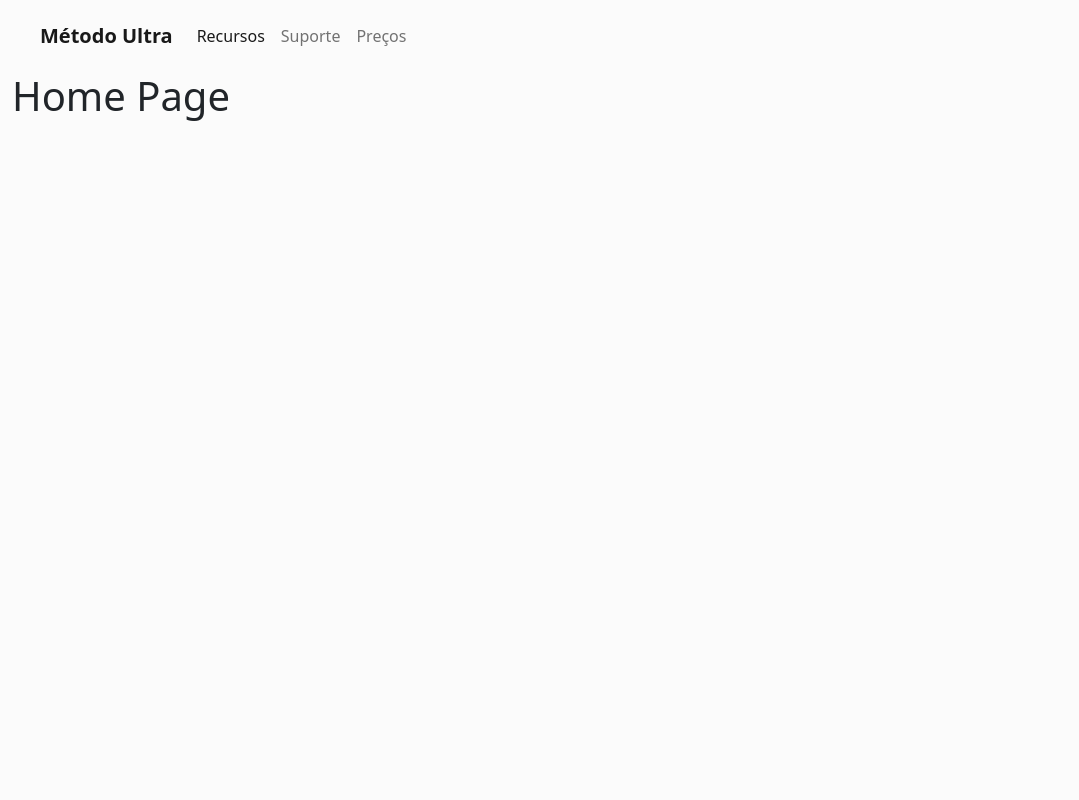
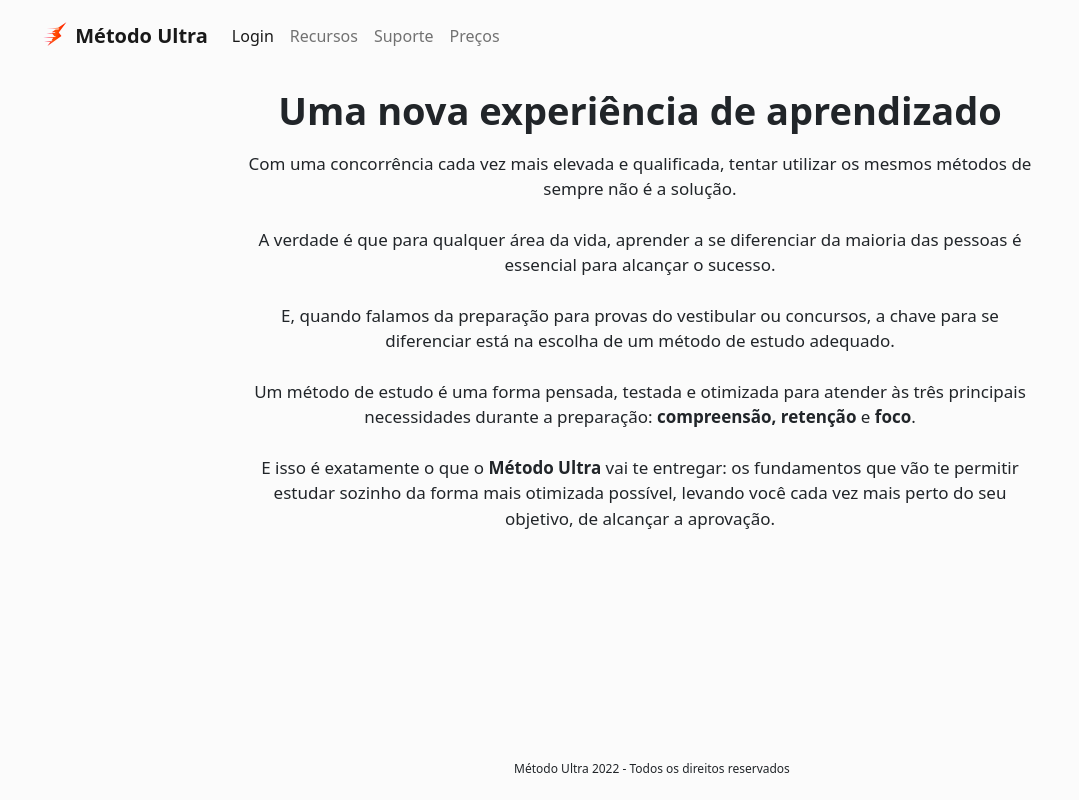
Before and after one commit to thalestmm/UltraProject, a Django app: page / in a window 1280 px wide. Shown: the whole page, without its empty margins (0-1079 px from the left). Run offline with Django 4.2, Linux system fonts and the light colour scheme.

Commit message:
Added information to home page

```diff
--- a/UltraProject/main/templates/main/base.html
+++ b/UltraProject/main/templates/main/base.html
@@ -7,8 +7,23 @@
     <title>{% block title %}Método Ultra{% endblock %}</title>
     {% block style %}
         <style>
-            #body {
+            body {
                 background-color: #FBFBFB;
+            }
+
+            #footer {
+               position:absolute;
+               bottom:0;
+               height:2.5rem;
+            }
+
+            #content {
+                padding-bottom:2.5rem;
+            }
+
+            #main {
+                position: relative;
+                min-height: 100vh;
             }
         </style>
     {% endblock %}
@@ -22,14 +37,20 @@
         {% block navbar %}
         <nav class="navbar navbar-expand-md p-3">
           <div class="container-fluid">
-                  <a class="navbar-brand" href="/"><strong>Método Ultra</strong></a>
+              <a class="navbar-brand" href="/">
+                  {% load static %}
+                  <img src="{% static 'main/media/logo_favicon.svg' %}" width="30" height="24" class="d-inline-block align-text-top">
+                  <strong>Método Ultra</strong></a>
             <button class="navbar-toggler" type="button" data-bs-toggle="collapse" data-bs-target="#navbarNav" aria-controls="navbarNav" aria-expanded="false" aria-label="Toggle navigation">
               <span class="navbar-toggler-icon"></span>
             </button>
             <div class="collapse navbar-collapse" id="navbarNav">
               <ul class="navbar-nav">
                 <li class="nav-item">
-                      <a class="nav-link active" aria-current="page" href="/resources" target="_self">Recursos</a>
+                  <a class="nav-link active" aria-current="page" href="/login" target="_self">Login</a>
+                </li>
+                <li class="nav-item">
+                  <a class="nav-link" href="/resources" target="_self">Recursos</a>
                 </li>
                 <li class="nav-item">
                   <a class="nav-link" href="/support" target="_self">Suporte</a>
@@ -42,16 +63,16 @@
           </div>
         </nav>
         {% endblock %}
-        <div id="content">
+        <div class="container-fluid" id="content">
         {% block content %}
 
         {% endblock %}
         </div>
-        <div id="footer" class="footer">
         {% block footer %}
-
+        <footer id="footer" class="container-fluid" align="center">
+            <p style="font-size: 12px;">Método Ultra 2022 - Todos os direitos reservados</p>
+        </footer>
         {% endblock %}
-        </div>
     </div>
 
     <script src="https://cdn.jsdelivr.net/npm/bootstrap@5.2.0/dist/js/bootstrap.bundle.min.js" integrity="sha384-A3rJD856KowSb7dwlZdYEkO39Gagi7vIsF0jrRAoQmDKKtQBHUuLZ9AsSv4jD4Xa" crossorigin="anonymous"></script>
--- a/UltraProject/main/templates/main/home.html
+++ b/UltraProject/main/templates/main/home.html
@@ -2,6 +2,35 @@
 
 {% block title %}Método Ultra{% endblock %}
 
+{% block style %}
+{{ block.super }}
+<style>
+.writing {
+    font-size: 17px;
+    padding: 9px 0px 0px 0px;
+}
+</style>
+{% endblock %}
+
 {% block content %}
-<h1>Home Page</h1>
+<div class="container-fluid">
+    <div class="row">
+        <div class="col-1 col-sm-2"></div>
+        <div class="col-md p-3" id="main-col">
+            <h1 class="text-center" style="font-size: 38px;"><strong>Uma nova experiência de aprendizado</strong></h1>
+            <p class="writing text-center">Com uma concorrência cada vez mais elevada e qualificada, tentar utilizar os
+                mesmos métodos de sempre não é a solução.</p>
+            <p class="writing text-center">A verdade é que para qualquer área da vida, aprender a se
+                diferenciar da maioria das pessoas é essencial para alcançar o sucesso.</p>
+            <p class="writing text-center">E, quando falamos da preparação para provas do vestibular ou concursos, a chave
+                para se diferenciar está na escolha de um método de estudo adequado.</p>
+            <p class="writing text-center">Um método de estudo é uma forma pensada, testada e otimizada para atender às três
+                principais necessidades durante a preparação: <strong>compreensão, retenção</strong> e <strong>foco</strong>.</p>
+            <p class="writing text-center">E isso é exatamente o que o <strong>Método Ultra</strong> vai te entregar:
+                os fundamentos que vão te permitir estudar sozinho da forma mais otimizada possível, levando você cada vez
+                mais perto do seu objetivo, de alcançar a aprovação.</p>
+        </div>
+        <div class="col-1 col-sm-2"></div>
+    </div>
+</div>
 {% endblock %}
--- a/UltraProject/marketing/templates/marketing/optin.html
+++ b/UltraProject/marketing/templates/marketing/optin.html
@@ -54,3 +54,5 @@
         </div>
     </div>
 {% endblock %}
+
+{% block footer %}{% endblock %}
```
Also changed, not shown: UltraProject/main/templates/main/pricing.html (added, +7 -0 lines), UltraProject/main/static/main/media/logo_favicon.svg (added), 1 other file. Lines whose indentation alone changed are shown as unchanged.
